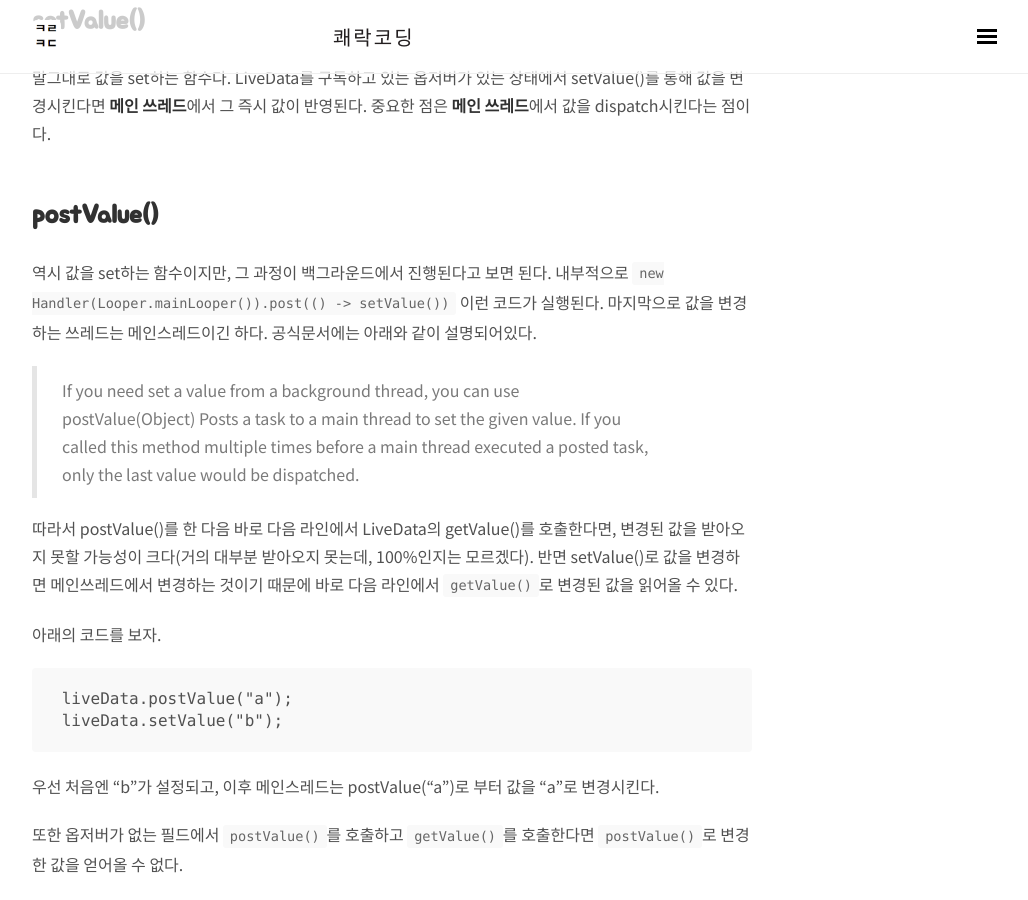
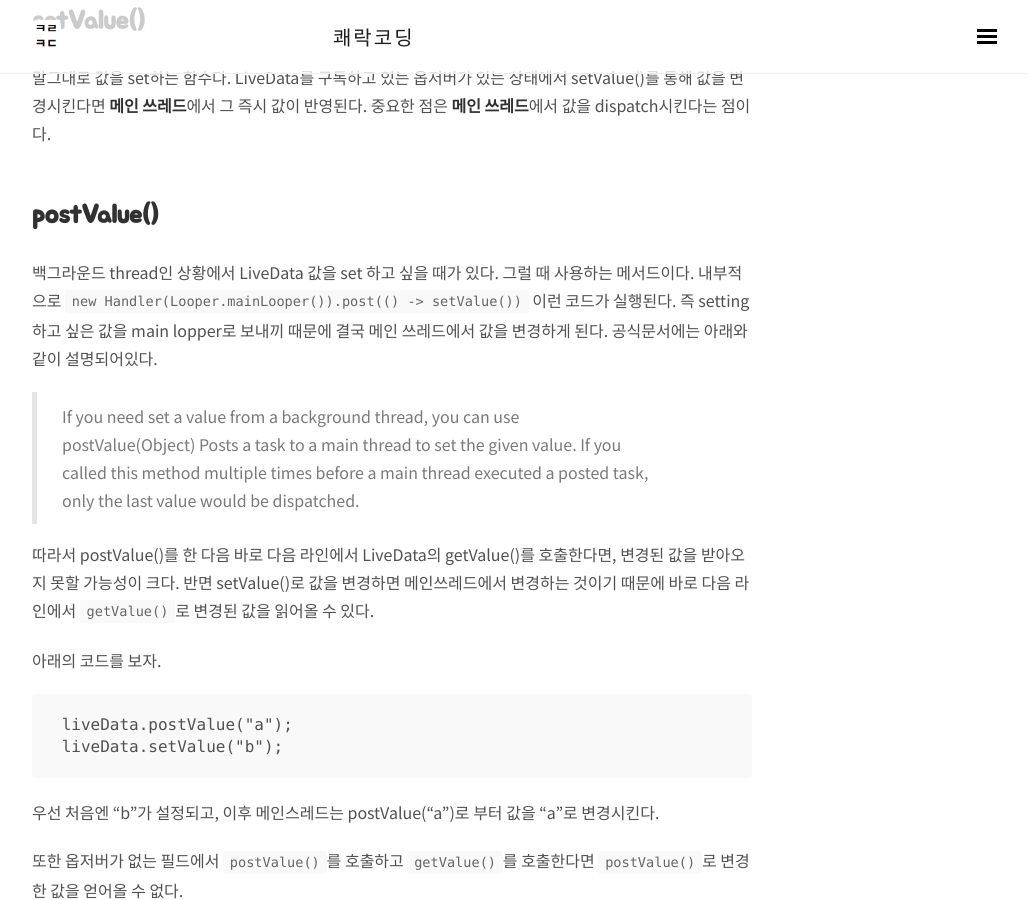
Before and after one commit to wooooooak/wooooooak.github.io, a Jekyll site: the page built from _posts/android/2019-06-11-Android_liveData_value.md, in a window 1280 px wide and 900 px high, scrolled down 367 px. Shown: the whole window, without its empty margins (248-1276 px from the left). Built offline with Jekyll 4.4.1, drawn with Linux system fonts in a browser that asks for light colours; nearby versions of some CDN libraries; some web fonts are replaced; comment, search, counter and statistics services are not loaded.

Commit message:
오탈자 수정

```diff
--- a/_posts/android/2019-06-11-Android_liveData_value.md
+++ b/_posts/android/2019-06-11-Android_liveData_value.md
@@ -14,13 +14,13 @@ AAC ViewModel을 사용하면서 구글이 제공하는 LiveData를 많이 사
 
 ## postValue()
 
-역시 값을 set하는 함수이지만, 그 과정이 백그라운드에서 진행된다고 보면 된다. 내부적으로 `new Handler(Looper.mainLooper()).post(() -> setValue())` 이런 코드가 실행된다. 마지막으로 값을 변경하는 쓰레드는 메인스레드이긴 하다. 공식문서에는 아래와 같이 설명되어있다.
+백그라운드 thread인 상황에서 LiveData 값을 set 하고 싶을 때가 있다. 그럴 때 사용하는 메서드이다. 내부적으로 `new Handler(Looper.mainLooper()).post(() -> setValue())` 이런 코드가 실행된다. 즉 setting하고 싶은 값을 main lopper로 보내끼 때문에 결국 메인 쓰레드에서 값을 변경하게 된다. 공식문서에는 아래와 같이 설명되어있다.
 
 > If you need set a value from a background thread, you can use postValue(Object)
 > Posts a task to a main thread to set the given value.
 > If you called this method multiple times before a main thread executed a posted task, only the last value would be dispatched.
 
-따라서 postValue()를 한 다음 바로 다음 라인에서 LiveData의 getValue()를 호출한다면, 변경된 값을 받아오지 못할 가능성이 크다(거의 대부분 받아오지 못는데, 100%인지는 모르겠다). 반면 setValue()로 값을 변경하면 메인쓰레드에서 변경하는 것이기 때문에 바로 다음 라인에서 `getValue()`로 변경된 값을 읽어올 수 있다.
+따라서 postValue()를 한 다음 바로 다음 라인에서 LiveData의 getValue()를 호출한다면, 변경된 값을 받아오지 못할 가능성이 크다. 반면 setValue()로 값을 변경하면 메인쓰레드에서 변경하는 것이기 때문에 바로 다음 라인에서 `getValue()`로 변경된 값을 읽어올 수 있다.
 
 아래의 코드를 보자.
 
```
